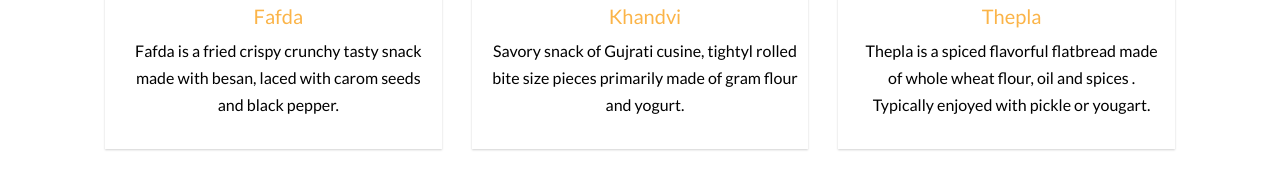
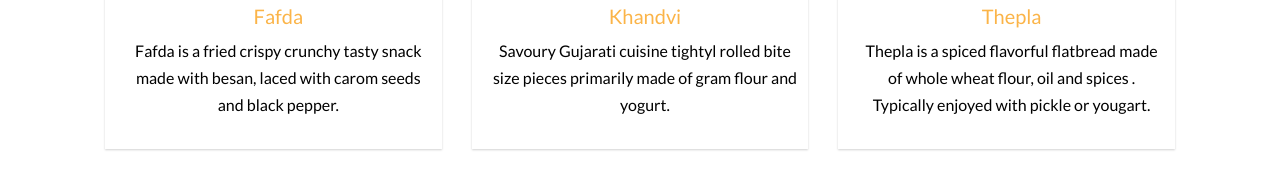
Before and after one commit to puneetGanatra/puneetGanatra.github.io, a plain HTML site: page index.html in a window 1280 px wide. Shown: the part 2000-2169 px from the top of the page. Drawn offline with Linux system fonts and the light colour scheme; files whose address does not match are found by name.

Commit message:
Fix typos

```diff
--- a/index.html
+++ b/index.html
@@ -195,7 +195,7 @@
               </figure>
               <div class="fh5co-text">
                 <h2>Khandvi</h2>
-                <p>Savory snack of Gujrati cusine, tightyl rolled bite size pieces primarily made of gram flour and yogurt.
+                <p>Savoury Gujarati cuisine tightyl rolled bite size pieces primarily made of gram flour and yogurt.
                 </p>
                 <!-- <p><span class="price cursive-font">$19.15</span></p> -->
               </div>
```
